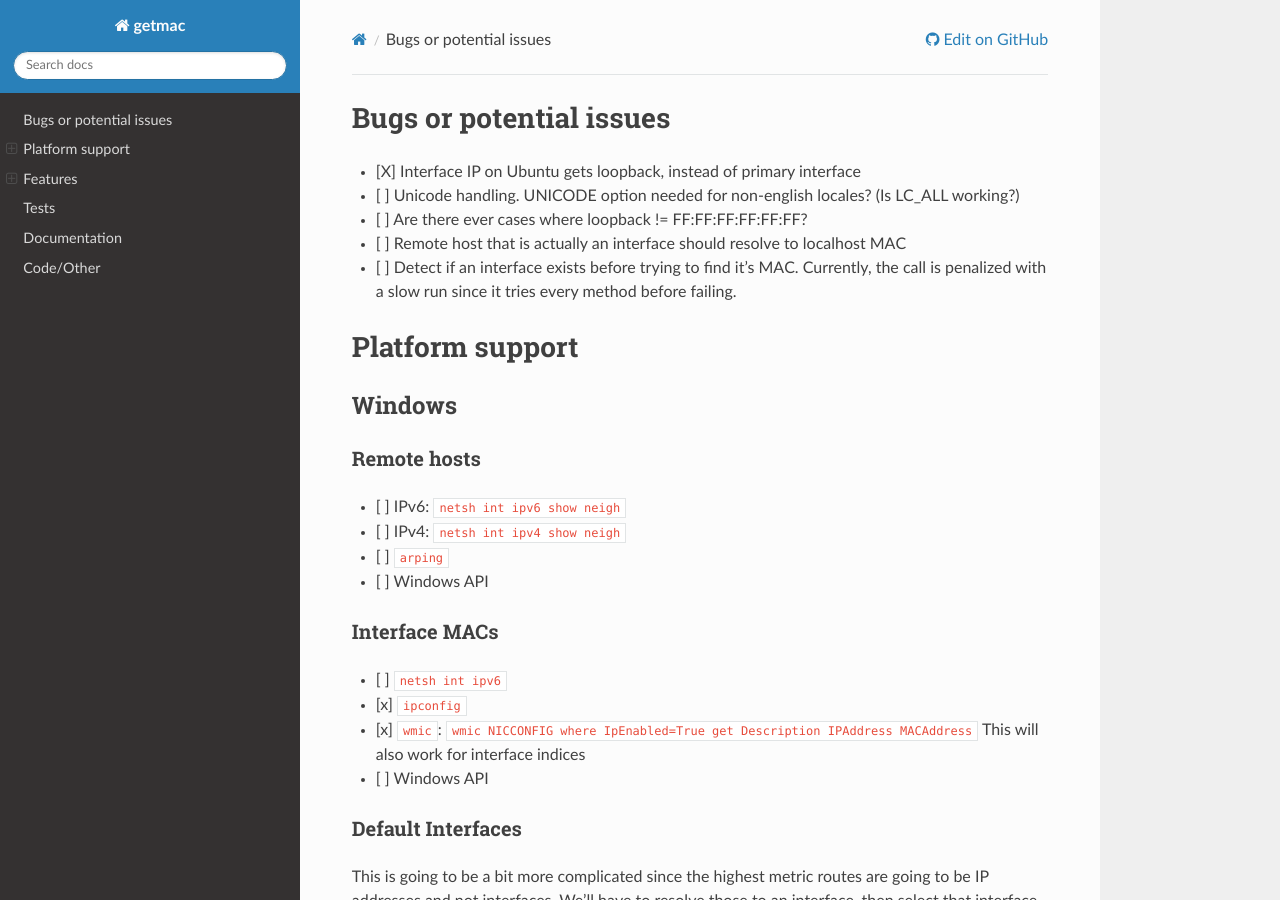
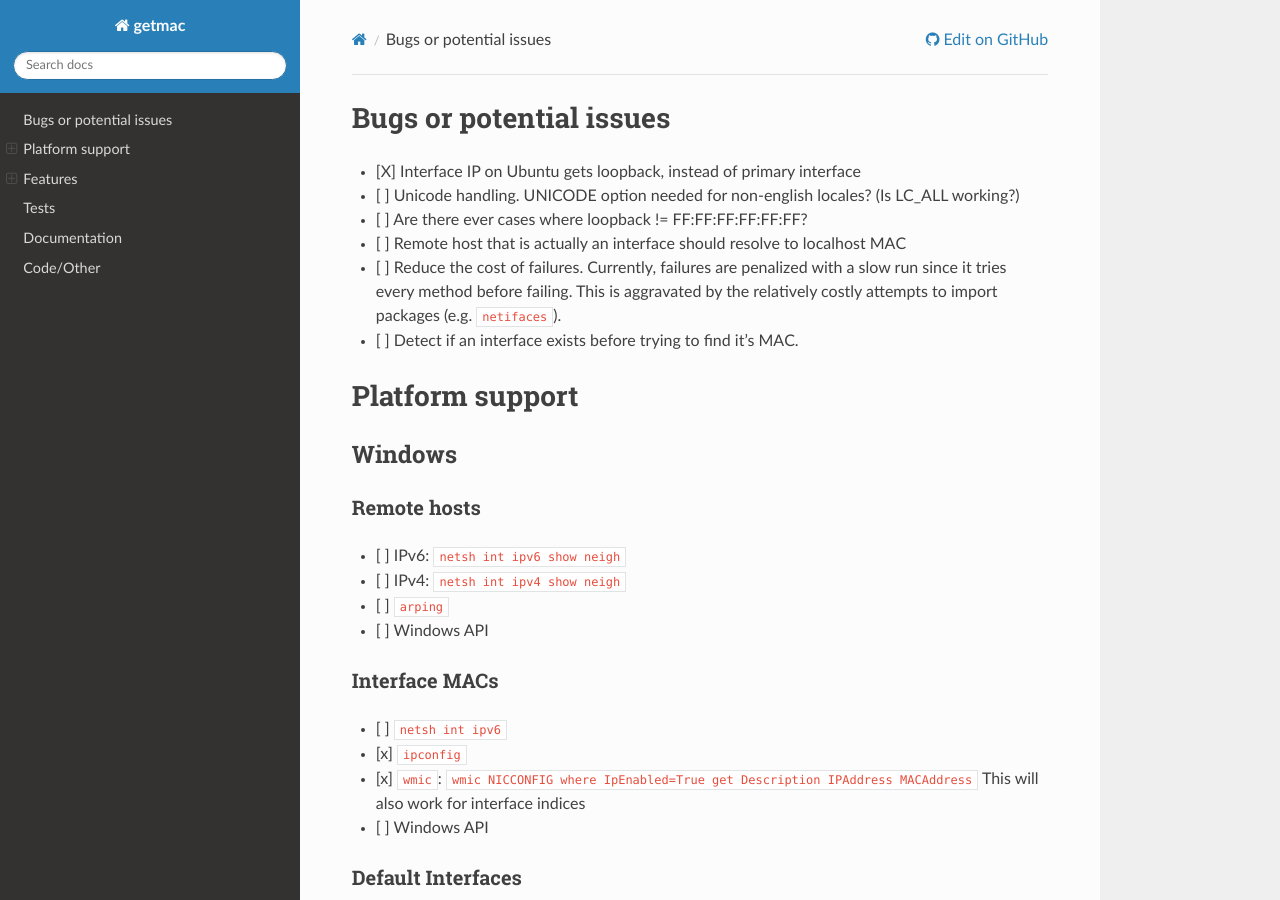
Before and after one commit to GhostofGoes/getmac, a Sphinx documentation site: the page built from docs/TODO.md, in a window 1280 px wide and 900 px high. Built offline with Sphinx 7.4.7 and the Read the Docs theme 2.0.0, drawn with Linux system fonts in a browser that asks for light colours; the version number could not be read and is left out.

```diff
--- a/docs/TODO.md
+++ b/docs/TODO.md
@@ -4,8 +4,10 @@
 * [ ] Unicode handling. UNICODE option needed for non-english locales? (Is LC_ALL working?)
 * [ ] Are there ever cases where loopback != FF:FF:FF:FF:FF:FF?
 * [ ] Remote host that is actually an interface should resolve to localhost MAC
+* [ ] Reduce the cost of failures. Currently, failures are penalized
+with a slow run since it tries every method before failing. This is
+aggravated by the relatively costly attempts to import packages (e.g. `netifaces`).
 * [ ] Detect if an interface exists before trying to find it's MAC.
-Currently, the call is penalized with a slow run since it tries every method before failing.
 
 # Platform support
 
```
Also changed, not shown: CHANGELOG.md (+9 -3 lines), 1 other file.
